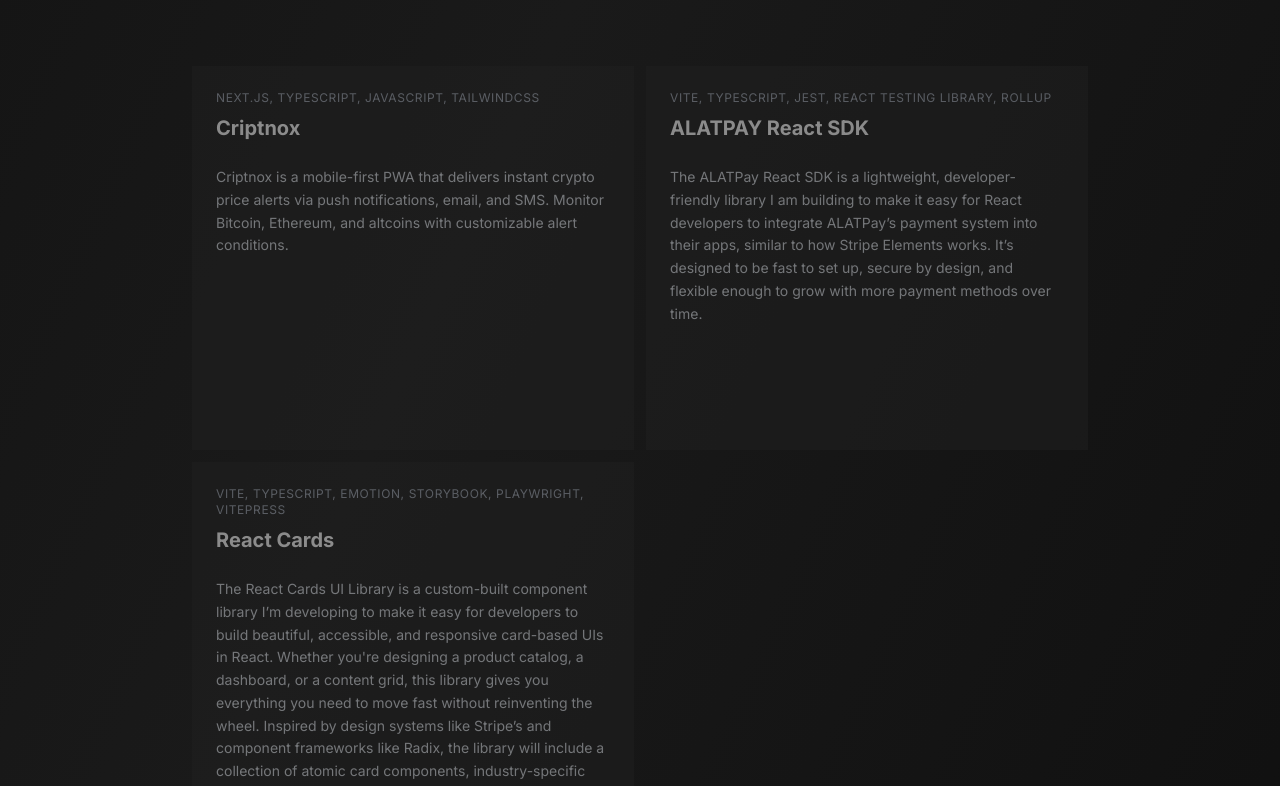
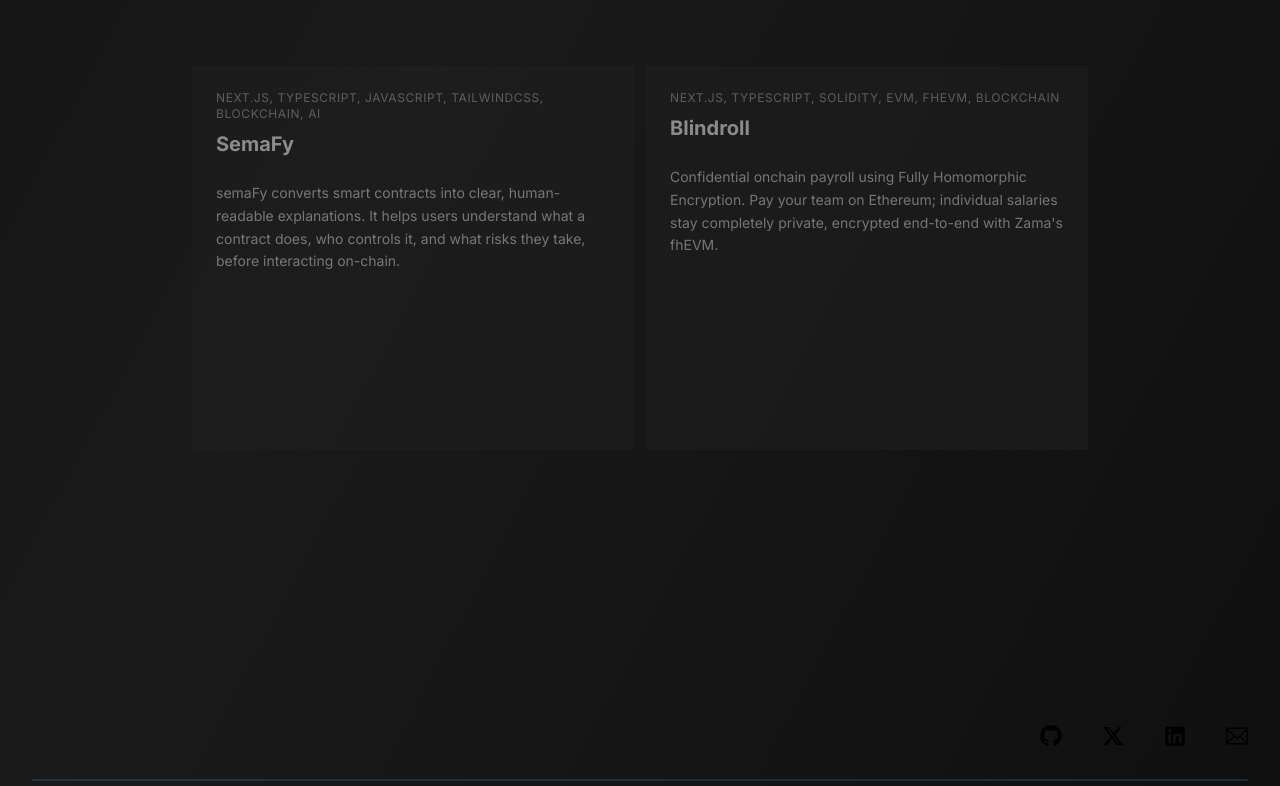
Before and after one commit to J0shcodes/my-portfolio-updated, a Next.js app: page /projects in a window 1280 px wide. Shown: the part 1570-2356 px from the top of the page. Built offline with nearby package versions, Linux system fonts and the light colour scheme.

Commit message:
Updated project section

```diff
--- a/components/Footer.tsx
+++ b/components/Footer.tsx
@@ -72,7 +72,7 @@
             </Link>
           </li> */}
         </ul>
-        <div className="sm:text-start text-center sm:text-base text-sm">J0shcodes &copy; 2025</div>
+        <div className="sm:text-start text-center sm:text-base text-sm">J0shcodes &copy; 2026</div>
       </div>
     </div>
   );
--- a/data/projectData.ts
+++ b/data/projectData.ts
@@ -43,42 +43,43 @@
 
 export const workInProgress = [
   {
-    title: "Criptnox",
-    technologies: ["NEXT.JS", "TYPESCRIPT", "JAVASCRIPT", "TAILWINDCSS"],
+    title: "SemaFy",
+    technologies: ["NEXT.JS", "TYPESCRIPT", "JAVASCRIPT", "TAILWINDCSS", "BLOCKCHAIN", "AI"],
     description:
-      "Criptnox is a mobile-first PWA that delivers instant crypto price alerts via push notifications, email, and SMS. Monitor Bitcoin, Ethereum, and altcoins with customizable alert conditions.",
+      "semaFy converts smart contracts into clear, human-readable explanations. It helps users understand what a contract does, who controls it, and what risks they take, before interacting on-chain.",
     liveUrl: "https://component-playground-beta.vercel.app/",
     githubUrl: "https://github.com/J0shcodes/criptnox",
   },
   {
-    title: "ALATPAY React SDK",
+    title: "Blindroll",
     technologies: [
-      "VITE",
+      "NEXT.JS",
       "TYPESCRIPT",
-      "JEST",
-      "REACT TESTING LIBRARY",
-      "ROLLUP",
+      "SOLIDITY",
+      "EVM",
+      "fhEVM",
+      "BLOCKCHAIN",
     ],
     description:
-      "The ALATPay React SDK is a lightweight, developer-friendly library I am building to make it easy for React developers to integrate ALATPay’s payment system into their apps, similar to how Stripe Elements works. It’s designed to be fast to set up, secure by design, and flexible enough to grow with more payment methods over time.",
+      "Confidential onchain payroll using Fully Homomorphic Encryption. Pay your team on Ethereum; individual salaries stay completely private, encrypted end-to-end with Zama's fhEVM.",
     liveUrl: "https://mr-clima-v2.vercel.app/",
     githubUrl: "https://github.com/J0shcodes/mr-clima-v2",
   },
-  {
-    title: "React Cards",
-    technologies: [
-      "VITE",
-      "TYPESCRIPT",
-      "EMOTION",
-      "STORYBOOK",
-      "PLAYWRIGHT",
-      "VITEPRESS",
-    ],
-    description:
-      "The React Cards UI Library is a custom-built component library I’m developing to make it easy for developers to build beautiful, accessible, and responsive card-based UIs in React. Whether you're designing a product catalog, a dashboard, or a content grid, this library gives you everything you need to move fast without reinventing the wheel. Inspired by design systems like Stripe’s and component frameworks like Radix, the library will include a collection of atomic card components, industry-specific templates (e.g. for fintech or e-commerce), and built-in support for themes and animations. It will be built with accessibility (WCAG 2.1 AA) and performance in mind, with motion-ready layouts, swipe gestures, and keyboard navigation.",
-    liveUrl: "https://mr-clima-v2.vercel.app/",
-    githubUrl: "https://github.com/J0shcodes/mr-clima-v2",
-  },
+  // {
+  //   title: "React Cards",
+  //   technologies: [
+  //     "VITE",
+  //     "TYPESCRIPT",
+  //     "EMOTION",
+  //     "STORYBOOK",
+  //     "PLAYWRIGHT",
+  //     "VITEPRESS",
+  //   ],
+  //   description:
+  //     "The React Cards UI Library is a custom-built component library I’m developing to make it easy for developers to build beautiful, accessible, and responsive card-based UIs in React. Whether you're designing a product catalog, a dashboard, or a content grid, this library gives you everything you need to move fast without reinventing the wheel. Inspired by design systems like Stripe’s and component frameworks like Radix, the library will include a collection of atomic card components, industry-specific templates (e.g. for fintech or e-commerce), and built-in support for themes and animations. It will be built with accessibility (WCAG 2.1 AA) and performance in mind, with motion-ready layouts, swipe gestures, and keyboard navigation.",
+  //   liveUrl: "https://mr-clima-v2.vercel.app/",
+  //   githubUrl: "https://github.com/J0shcodes/mr-clima-v2",
+  // },
   // {
   //   title: "SeaBaas",
   //   technologies: ["REACT", "TYPESCRIPT", "TAILWINDCSS", "REDUX TOOLKIT"],
```
